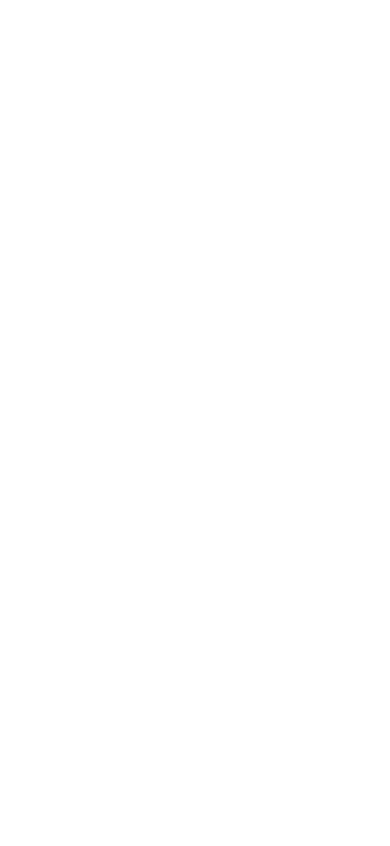
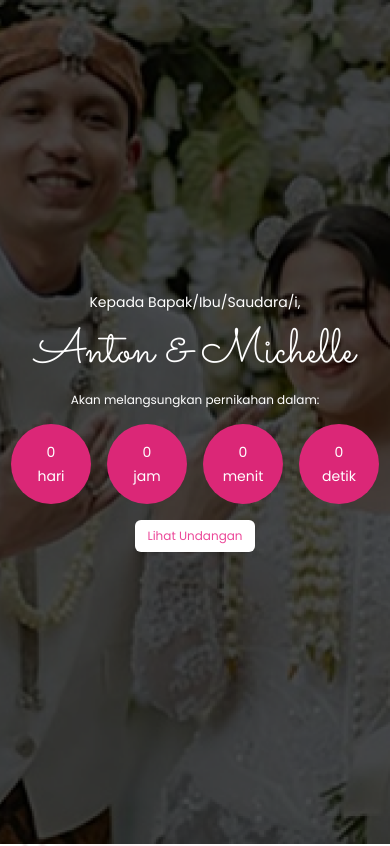
Before and after one commit to rakafebriansy/wedding-wonders-web, a Vue app: page /br/1 in a window 390 px wide. Before the commit this address had no page. Shown: the top 846 px of the page. Built offline with nearby package versions, Linux system fonts and the light colour scheme.

Commit message:
feat: black rose template - hero (mobile)

```diff
--- a/index.html
+++ b/index.html
@@ -4,7 +4,7 @@
     <meta charset="UTF-8" />
     <link rel="icon" type="image/svg+xml" href="/vite.svg" />
     <meta name="viewport" content="width=device-width, initial-scale=1.0" />
-    <title>Vite + Vue</title>
+    <title>Wedding Wonders</title>
   </head>
   <body>
     <div id="app"></div>
--- /dev/null
+++ b/src/components/elements/SmoothButton.vue
@@ -0,0 +1,41 @@
+<template>
+    <a v-if="btnType == 'link'" :href="link" :class="fixedClass">
+        <p><slot></slot></p>
+    </a>
+    <button v-else :type="btnType" :class="fixedClass">
+        <p><slot></slot></p>
+    </button>
+</template>
+
+
+<script>
+    export default {
+        props: {
+            btnType: {
+                type: String,
+                required: true
+            },
+            link:{
+                type: String,
+                required: false
+            },
+            textSize: {
+                type: String,
+                required: false
+            },
+            full: {
+                type: Boolean,
+                required: false
+            },
+            shadow: {
+                type: Boolean,
+                required: false
+            },
+        },
+        computed: {
+            fixedClass() {
+                return `bg-white inline-flex py-2 px-3 text-pink-500 justify-center items-center gap-3 font-poppinsRegular rounded-md ${this.shadow ? 'shadow-md' : 'shadow-none'} ${this.textSize ?? 'text-xs'} ${this.full ? 'w-full' : 'w-fit'}`
+            }
+        }
+    }
+</script>
--- a/src/components/layouts/Navbar.vue
+++ b/src/components/layouts/Navbar.vue
@@ -17,12 +17,12 @@
                 </svg>
             </li>
         </ul>
-        <Button btnType="link" :icon="currentIcon">CUSTOMER SERVICE</Button>
+        <ElbowButton btnType="link" :icon="currentIcon">CUSTOMER SERVICE</ElbowButton>
     </nav>
 </template>
 <script>
     import { markRaw } from 'vue';
-    import Button from '../elements/Button.vue';
+    import ElbowButton from '../elements/ElbowButton.vue';
     import Headphone from '../icons/Headphone.vue';
 
     export default {
@@ -32,7 +32,7 @@
             }
         },
         components: {
-            Button,
+            ElbowButton,
             Headphone
         },
         methods: {
--- a/src/index.css
+++ b/src/index.css
@@ -42,6 +42,11 @@
     font-family: 'Poppins-Regular';
     src: url('./assets/fonts/Poppins-Regular.ttf');
 }
+@font-face {
+    font-family: 'Sacramento-Regular';
+    src: url('./assets/fonts/Sacramento-Regular.ttf');
+}
+
 .small-shadow {
     box-shadow: 0 0 5px 0.1px rgba(0, 0, 0, 0.1);
   }
--- a/src/views/Landing.vue
+++ b/src/views/Landing.vue
@@ -15,7 +15,7 @@
                 <div class="w-full text-[#5C8692] text-xs lg:text-2xl">
                     <p>Buatlah Undangan Pernikahanmu Dengan Sederhana, Cepat, dan Elegan.</p>
                 </div>
-                <Button btnType="link" link="/picker" textSize="lg:text-lg">BUAT SEKARANG</Button>
+                <ElbowButton btnType="link" link="/picker" textSize="lg:text-lg">BUAT SEKARANG</ElbowButton>
             </div>
             <div class="bg-[#303E42] w-full justify-center items-center flex p-10 relative">
                 <div class="w-[50%] h-[50%] border-white border-4 absolute top-1/2 -left-10 -translate-y-1/2 hidden lg:block"></div>
@@ -27,7 +27,7 @@
                 <p class="text-[#5C8692] font-manropeSemiBold text-xs lg:text-base">LAYANAN KAMI</p>
                 <h1 class=" font-playfairDisplayBold text-2xl lg:text-5xl">Mengapa Harus Wedding Wonders?</h1>
             </div>
-            <ul class="flex flex-col items-center lg:flex-row gap-10 w-[60%]">
+            <ul class="flex flex-col lg:flex-row items-start gap-10 w-[60%]">
                 <li class="w-[80%] h-full">
                     <Card :image="card1Img" title="Mudah dan Cepat">Dengan berbagai template yang tersedia, pengguna dapat memilih desain yang sesuai dan menyesuaikannya dengan informasi acara hanya dalam beberapa menit.</Card>
                 </li>
@@ -74,7 +74,7 @@
                             <TextareaBox placeholder="Komentar" name="komentar" :icon="editIcon" />
                         </li>
                         <li>
-                            <Button btnType="submit" textSize="text-xl" :full="true">KIRIM</Button>
+                            <ElbowButton btnType="submit" textSize="text-xl" :full="true">KIRIM</ElbowButton>
                         </li>
                     </ul>
                 </form>
@@ -92,7 +92,7 @@
     import card1Img from '../assets/images/Card1.png';
     import card2Img from '../assets/images/Card2.png';
     import card3Img from '../assets/images/Card3.png';
-    import Button from '../components/elements/Button.vue';
+    import ElbowButton from '../components/elements/ElbowButton.vue';
     import Card from '../components/fragments/Card.vue';
     import CommentBox from '../components/fragments/CommentBox.vue';
     import TextBox from '../components/elements/TextBox.vue';
@@ -122,7 +122,7 @@
         },
         components: {
             Navbar,
-            Button,
+            ElbowButton,
             Card,
             CommentBox,
             StarBox,
--- /dev/null
+++ b/src/views/Login.vue
@@ -0,0 +1,13 @@
+<template>
+
+</template>
+<script>
+export default {
+        data() {
+            return {
+            }
+        },
+        components: {
+        }
+    }
+</script>
--- /dev/null
+++ b/src/views/templates/BlackRose.vue
@@ -0,0 +1,52 @@
+<template>
+    <div class="relative font-poppinsRegular">
+        <section class="relative w-full min-h-screen overflow-hidden flex justify-center flex-col items-center text-white gap-16 lg:gap-28">
+            <img :src="weddingPhotoImg" alt="wedding-photo" class="animation-slideshow lg:animate-none absolute h-full left-0 lg:w-screen max-w-max lg:max-w-none">
+            <div class="w-full h-full bg-[rgba(0,0,0,0.7)] absolute"></div>
+            <div class="flex flex-col items-center gap-4 z-10">
+                <h4 class="text-sm">Kepada Bapak/Ibu/Saudara/i,</h4>
+                <h1 class=" font-sacramentoRegular text-5xl text-center">Anton & Michelle</h1>
+                <p class="text-xs">Akan melangsungkan pernikahan dalam:</p>
+                <div class="flex gap-4 text-sm">
+                    <div class="w-20 h-20 rounded-full bg-pink-600 flex flex-col items-center justify-center gap-1">
+                        <p>0</p>
+                        <p>hari</p>
+                    </div>
+                    <div class="w-20 h-20 rounded-full bg-pink-600 flex flex-col items-center justify-center gap-1">
+                        <p>0</p>
+                        <p>jam</p>
+                    </div>
+                    <div class="w-20 h-20 rounded-full bg-pink-600 flex flex-col items-center justify-center gap-1">
+                        <p>0</p>
+                        <p>menit</p>
+                    </div>
+                    <div class="w-20 h-20 rounded-full bg-pink-600 flex flex-col items-center justify-center gap-1">
+                        <p>0</p>
+                        <p>detik</p>
+                    </div>
+                </div>
+                <SmoothButton btnType="link" :shadow="true">Lihat Undangan</SmoothButton>
+            </div>
+        </section>
+        <section class="bg-[url('/src/assets/images/BgBlackRose.png')] w-full min-h-screen">
+            <!-- <img src="../../assets/images/BgBlackRose.png" alt=""> -->
+        </section>
+    </div>
+</template>
+<script>
+    import weddingPhotoImg from '../../assets/images/WeddingPhoto.png';
+    import SmoothButton from '../../components/elements/SmoothButton.vue';
+    export default {
+        data() {
+            return {
+                weddingPhotoImg
+            }
+        },
+        components: {
+            SmoothButton
+        },
+        methods: {
+
+        }
+    }
+</script>
--- a/tailwind.config.js
+++ b/tailwind.config.js
@@ -17,6 +17,7 @@ export default {
         'poppinsRegular': 'Poppins-Regular',
         'parisienneRegular': 'Parisienne-Regular',
         'appleChancery': 'Apple-Chancery',
+        'sacramentoRegular': 'Sacramento-Regular',
       }
     },
   },
```
Also changed, not shown: src/routes/index.mjs (+6 -1 lines), src/assets/fonts/Sacramento-Regular.ttf (added), src/assets/images/BgBlackRose.png (added), src/components/elements/ElbowButton.vue (renamed from src/components/elements/Button.vue).
